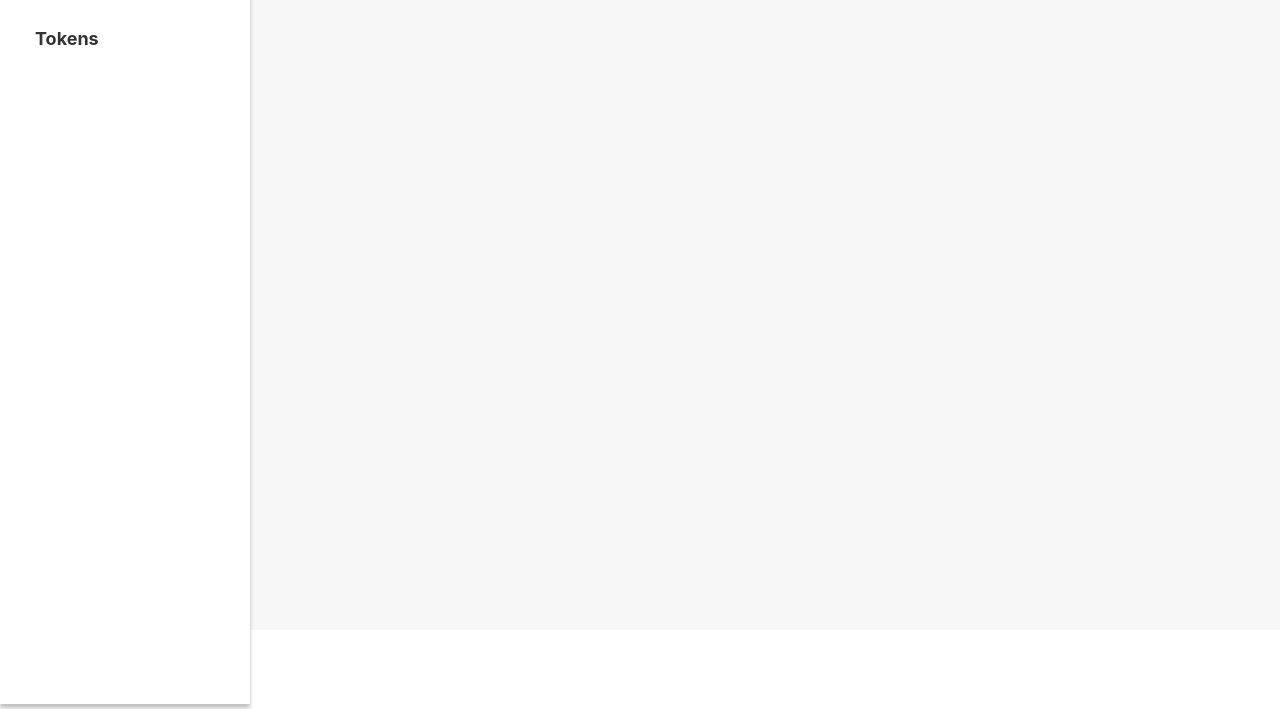
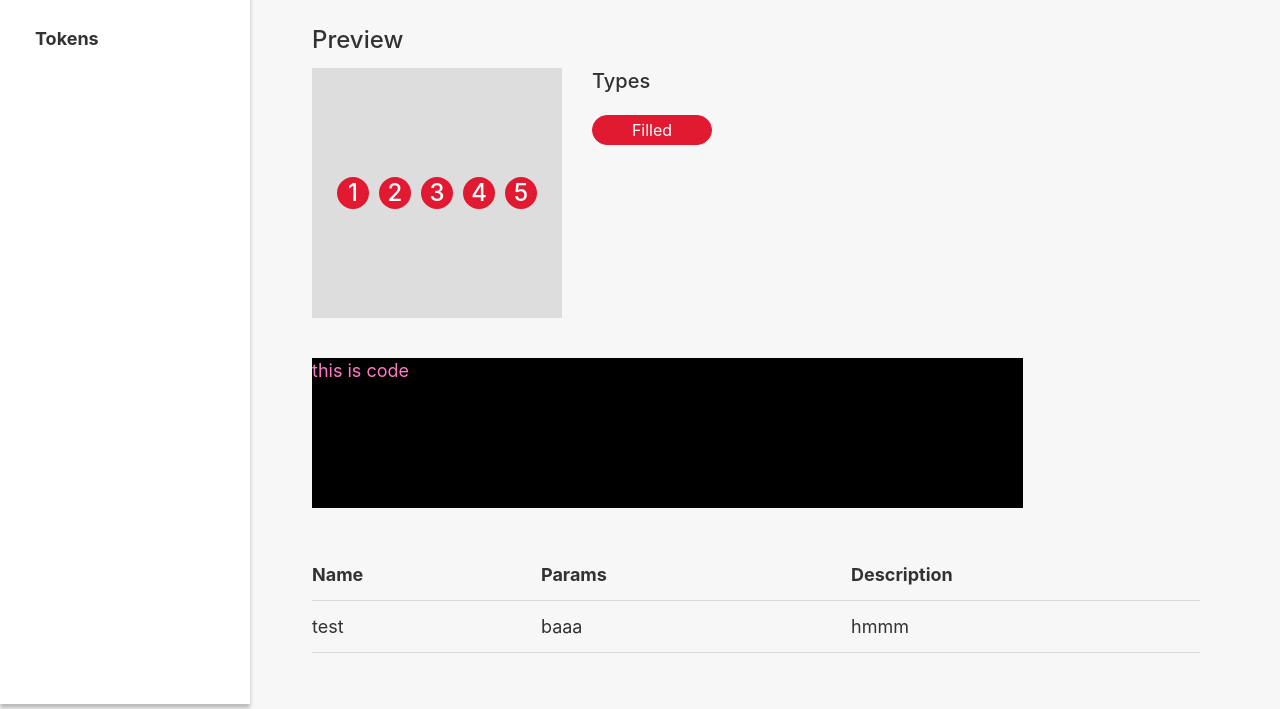
Before and after one commit to oss-homecredit-id/direct, a Gatsby site: page /components/number in a window 1280 px wide. Before the commit this address had no page. Shown: the part 170-879 px from the top of the page. Before the commit the page ends 800 px from the top, so only its background shows below. Built offline with nearby package versions, Linux system fonts and the light colour scheme; Gatsby itself is replaced by a stand-in of ours; some packages are replaced by stand-ins of ours.

Commit message:
add number list component

```diff
--- a/src/components/Navigation/DataNavigation.js
+++ b/src/components/Navigation/DataNavigation.js
@@ -31,6 +31,7 @@ export const NavigationContent = [
         list: [
           { title: "Button", page: "components/button", last: "/components" },
           { title: "Input", page: "components/input", last: "/components" },
+          { title: "Number", page: "components/number", last: "/components" },
         ],
       },
       {
--- /dev/null
+++ b/src/lib/Number/Number.js
@@ -0,0 +1,32 @@
+import React from "react";
+
+const Number = props => {
+  const style = {
+    margin: "5px",
+    width: props.width ? props.width : "32px",
+    minWidth: props.width ? props.width : "32px",
+    height: props.height ? props.height : "32px",
+    backgroundColor: props.bgColor ? process.bgColor : "#e11931",
+    fontSize: props.fontSize ? props.fontSize : "18px",
+    border: props.border ? props.border : "2px solid #e11931",
+    fontWeight: "bold",
+    display: "flex",
+    borderRadius: "50%",
+    alignItems: "center",
+    justifyContent: "center",
+  };
+
+  return (
+    <div style={style}>
+      <p
+        style={{
+          color: props.color ? props.color : "white",
+        }}
+      >
+        {props.number}
+      </p>
+    </div>
+  );
+};
+
+export { Number };
--- a/src/lib/index.js
+++ b/src/lib/index.js
@@ -1,5 +1,6 @@
 import { Button } from "./Button/Button";
 import { Input } from "./Input/Input";
 import { Card } from "./Card/Card";
+import { Number } from "./Number/Number";
 
-export { Button, Input, Card };
+export { Button, Input, Card, Number };
--- /dev/null
+++ b/src/pages/components/number.js
@@ -0,0 +1,28 @@
+import React from "react";
+import Layout from "../../components/layout";
+import CompLayout from "../../components/CompLayout/CompLayout";
+import { Number } from "../../lib/Number/Number";
+
+const NumberPage = () => {
+  const numberList = ["1", "2", "3", "4", "5"];
+
+  const number = [
+    {
+      name: "Filled",
+      var: numberList.map(number => <Number number={number}></Number>),
+    },
+  ];
+
+  return (
+    <Layout>
+      <CompLayout
+        compName="Number"
+        compDesc="Lorem ipsum dolor sit amet, consectetur adipiscing elit, sed do eiusmod tempor incididunt ut labore et dolore magna aliqua. Ut enim ad minim veniam, quis nostrud exercitation ullamco laboris nisi ut aliquip ex ea commodo consequat."
+        compVariation={number}
+        compData={["test", "baaa", "hmmm"]}
+      ></CompLayout>
+    </Layout>
+  );
+};
+
+export default NumberPage;
```
Also changed, not shown: src/lib/Input/Input.js (+4 -4 lines), src/pages/components/input.js (+5 -2 lines).
